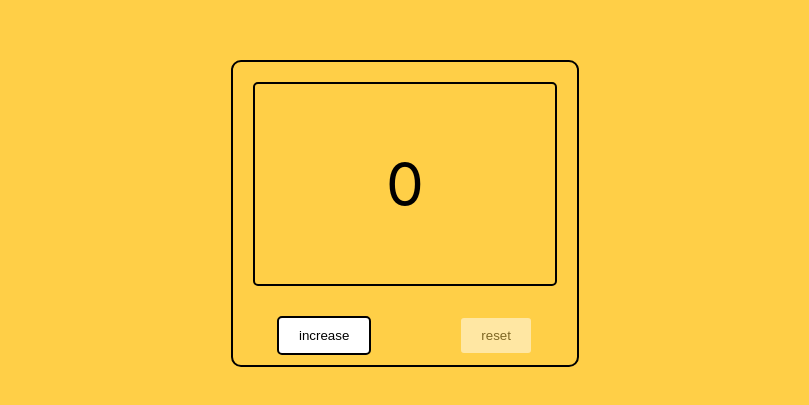
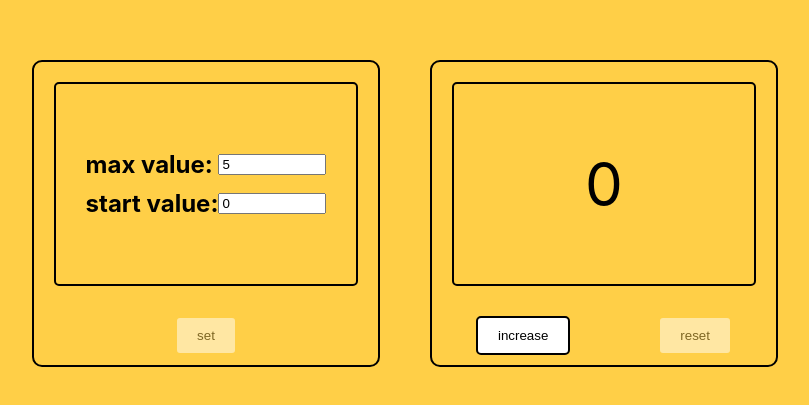
Before and after one commit to Nirweint/small-counter, a React (Create React App) app: page / in a window 1280 px wide. Shown: the part 187-592 px from the top of the page, without its empty margins (235-1044 px from the left). Built offline with nearby package versions, Linux system fonts and the light colour scheme.

Commit message:
add error logic and settings

```diff
--- a/src/App.css
+++ b/src/App.css
@@ -7,14 +7,3 @@
 
     background-color: #ffcf47;
 }
-
-.counter {
-    border: 2px solid #000;
-    border-radius: 10px;
-}
-
-.buttons {
-    display: flex;
-    align-items: center;
-    justify-content: space-around;
-}
--- a/src/App.tsx
+++ b/src/App.tsx
@@ -1,44 +1,93 @@
-import React, {useState} from 'react';
+import React, {useEffect, useState} from 'react';
 import './App.css';
-import {Button} from "./components/UI/Button";
-import {Display} from "./components/Display/Display";
+import {SettingsForCounter} from "./components/SettingsForCounter/SettingsForCounter";
+import {Counter} from "./components/Counter/Counter";
+
+export type StateType = {
+    minValue: number
+    maxValue: number
+    currentValue: number
+}
 
 export const App = () => {
 
-    const minValue = 0;
-    const maxValue = 5;
+    const startedMinValue = 0;
+    const startedMaxValue = 5;
 
-    let [state, setState] = useState<number>(minValue)
+    const initState: StateType = {
+        minValue: startedMinValue,
+        maxValue: startedMaxValue,
+        currentValue: startedMinValue,
+    }
+
+
+    let [state, setState] = useState<StateType>(initState)
+    let [change, setChange] = useState<boolean>(true)
+    let [error, setError] = useState<boolean>(false)
+
+    // useEffect(() => {
+    //     localStorage.setItem('minValue', JSON.stringify(state.minValue))
+    //     localStorage.setItem('maxValue', JSON.stringify(state.maxValue))
+    //     localStorage.setItem('currentValue', JSON.stringify(state.currentValue))
+    // }, [])
 
     const increaseNumber = () => {
-        if (state < maxValue) {
-            setState(state + 1)
+        if (state.currentValue < state.maxValue) {
+            setState({...state, currentValue: state.currentValue + 1})
         }
     }
     const resetNumber = () => {
-        setState(0)
+        setState({...state, currentValue: state.minValue})
+    }
+    const setMinValue = (value: number) => {
+        if (value < startedMinValue || value >= state.maxValue) {
+            setError(true)
+        } else {
+            setError(false)
+        }
+        setChange(false)
+        setState({...state, minValue: value})
+    }
+
+    const setMaxValue = (value: number) => {
+        if (value <= state.minValue ) {
+            setError(true)
+        } else {
+            setError(false)
+        }
+        setState({...state, maxValue: value})
+        setChange(false)
+    }
+
+    const onSet = () => {
+        if (state.minValue !== state.maxValue) {
+            setMinValue(state.minValue)
+            setMaxValue(state.maxValue)
+            resetNumber()
+            setChange(true)
+        }
     }
 
     return (
         <div className={"app"}>
-            <div className={'counter'}>
-                <Display
-                    value ={state}
-                    maxValue={maxValue}
-                />
-                <div className={'buttons'}>
-                    <Button
-                        name={'increase'}
-                        callBack={increaseNumber}
-                        disabled={state === maxValue}
-                    />
-                    <Button
-                        name={'reset'}
-                        callBack={resetNumber}
-                        disabled={state === minValue}
-                    />
-                </div>
-            </div>
+
+            <SettingsForCounter
+                startedMinValue={startedMinValue}
+                setMinValue={setMinValue}
+                setMaxValue={setMaxValue}
+                onSet={onSet}
+                state={state}
+                change={change}
+                error={error}
+            />
+            <Counter
+                state={state}
+                increaseNumber={increaseNumber}
+                resetNumber={resetNumber}
+                change={change}
+                error={error}
+            />
+
         </div>
     );
 }
--- /dev/null
+++ b/src/components/Counter/Counter.module.css
@@ -0,0 +1,10 @@
+.counter {
+    border: 2px solid #000;
+    border-radius: 10px;
+}
+
+.buttons {
+    display: flex;
+    align-items: center;
+    justify-content: space-around;
+}
--- /dev/null
+++ b/src/components/Counter/Counter.tsx
@@ -0,0 +1,39 @@
+import React from 'react';
+import {Display} from "../Display/Display";
+import {Button} from "../UI/Button";
+import {StateType} from "../../App";
+import s from './Counter.module.css'
+
+type CounterPropsType = {
+    state: StateType
+    increaseNumber: () => void
+    resetNumber: () => void
+    change: boolean
+    error: boolean
+}
+
+export const Counter = ({state, increaseNumber, resetNumber, change,error, ...props}: CounterPropsType) => {
+    return (
+        <div className={s.counter}>
+            <Display
+                value={state.currentValue}
+                maxValue={state.maxValue}
+                change={change}
+                error={error}
+            />
+
+            <div className={s.buttons}>
+                <Button
+                    name={'increase'}
+                    callBack={increaseNumber}
+                    disabled={state.currentValue === state.maxValue || !change}
+                />
+                <Button
+                    name={'reset'}
+                    callBack={resetNumber}
+                    disabled={state.currentValue === state.minValue || !change}
+                />
+            </div>
+        </div>
+    );
+}
--- a/src/components/Display/Display.module.css
+++ b/src/components/Display/Display.module.css
@@ -16,3 +16,12 @@
 .active {
     color: red;
 }
+
+.change {
+    font-size: 24px;
+}
+
+.error {
+    font-size: 24px;
+    color: red;
+}
--- a/src/components/Display/Display.tsx
+++ b/src/components/Display/Display.tsx
@@ -2,17 +2,22 @@ import React from 'react';
 import s from './Display.module.css'
 
 type PropsType = {
-    value: number
+    value?: number
     maxValue: number
+    change: boolean
+    error: boolean
 }
 
-export const Display = ({value, maxValue, ...props}: PropsType) => {
+export const Display = ({value, maxValue,change, error, ...props}: PropsType) => {
 
     const displayNumberStyle = maxValue === value ? `${s.display} ${s.active}` : `${s.display}`
 
     return (
         <div className={displayNumberStyle}>
-            {value}
+            {change ? value : error || <span className={s.change}>Enter values and press 'set'</span>}
+            {error && <span className={s.error}>Incorrect value!</span>}
+            {/*{error && change ? value : <span>Incorrect value!</span>}*/}
+            {/*{!error && !change ? value : <span className={s.change}>Enter values and press 'set'</span>}*/}
         </div>
     );
 }
--- /dev/null
+++ b/src/components/SettingsForCounter/SettingsForCounter.module.css
@@ -0,0 +1,41 @@
+.settings {
+    display: flex;
+    flex-direction: column;
+    align-items: center;
+
+    border: 2px solid #000;
+    border-radius: 10px;
+    margin-right: 50px;
+}
+
+.display {
+
+    display: flex;
+    align-items: center;
+    justify-content: center;
+
+    height: 200px;
+    width: 300px;
+
+    border: 2px solid #000;
+    border-radius: 5px;
+    margin: 20px;
+
+}
+
+.items {
+
+    font-size: 24px;
+    font-weight: 700;
+}
+
+.item {
+    display: flex;
+    align-items: center;
+    justify-content: space-between;
+    padding: 5px;
+}
+
+.item input {
+    width: 100px;
+}
--- /dev/null
+++ b/src/components/SettingsForCounter/SettingsForCounter.tsx
@@ -0,0 +1,63 @@
+import React from 'react';
+import {Button} from "../UI/Button";
+import {Input} from "../UI/Input";
+import {StateType} from "../../App";
+import s from './SettingsForCounter.module.css';
+
+type PropsType = {
+    startedMinValue: number
+    setMinValue: (value: number) => void
+    setMaxValue: (value: number) => void
+    onSet: () => void
+    state: StateType
+    change: boolean
+    error: boolean
+}
+
+export const SettingsForCounter = ({startedMinValue, ...props}: PropsType) => {
+
+    const setMinValueHandler = (value: number) => {
+        props.setMinValue(value)
+
+    }
+    const setMaxValueHandler = (value: number) => {
+        props.setMaxValue(value)
+    }
+
+    const onSetHandler = () => {
+        props.onSet()
+    }
+
+
+    return (
+        <div className={s.settings}>
+            <div className={s.display}>
+                <div className={s.items}>
+
+                    <div className={s.item}>
+                        <span>max value:</span>
+                        <Input
+                            type="number"
+                            value={props.state.maxValue}
+                            setValue={setMaxValueHandler}
+                            min={props.state.minValue}
+                        />
+                    </div>
+
+                    <div className={s.item}>
+                        <span>start value:</span>
+                        <Input
+                            type="number"
+                            value={props.state.minValue}
+                            setValue={setMinValueHandler}
+                            min={startedMinValue - 1}
+                            max={props.state.maxValue}
+                        />
+                    </div>
+
+                </div>
+            </div>
+            <Button name={'set'} callBack={onSetHandler} disabled={props.change || props.error}/>
+        </div>
+    );
+}
--- /dev/null
+++ b/src/components/UI/Input.module.css
@@ -0,0 +1,4 @@
+.error {
+    border-color: red;
+    outline: none;
+}
--- /dev/null
+++ b/src/components/UI/Input.tsx
@@ -0,0 +1,32 @@
+import React, {ChangeEvent} from 'react';
+import s from './Input.module.css'
+
+type PropsType = {
+    value: number
+    setValue: (value: number) => void
+    type?: string
+    min?: number
+    max?: number
+}
+
+export const Input = ({type, value, ...props}: PropsType) => {
+
+    const onChangeHandler = (e: ChangeEvent<HTMLInputElement>) => {
+        let num = e.currentTarget.value
+        props.setValue(+num)
+    }
+
+    const errorStyle = props.min === value ? s.error : '' || props.max === value ? s.error : '';
+
+    return (
+        <input
+            className={errorStyle}
+            value={value}
+            onChange={onChangeHandler}
+            // onKeyPress={onKeyPressHandler}
+            type={type}
+            min={props.min}
+            max={props.max}
+        />
+    );
+}
```
